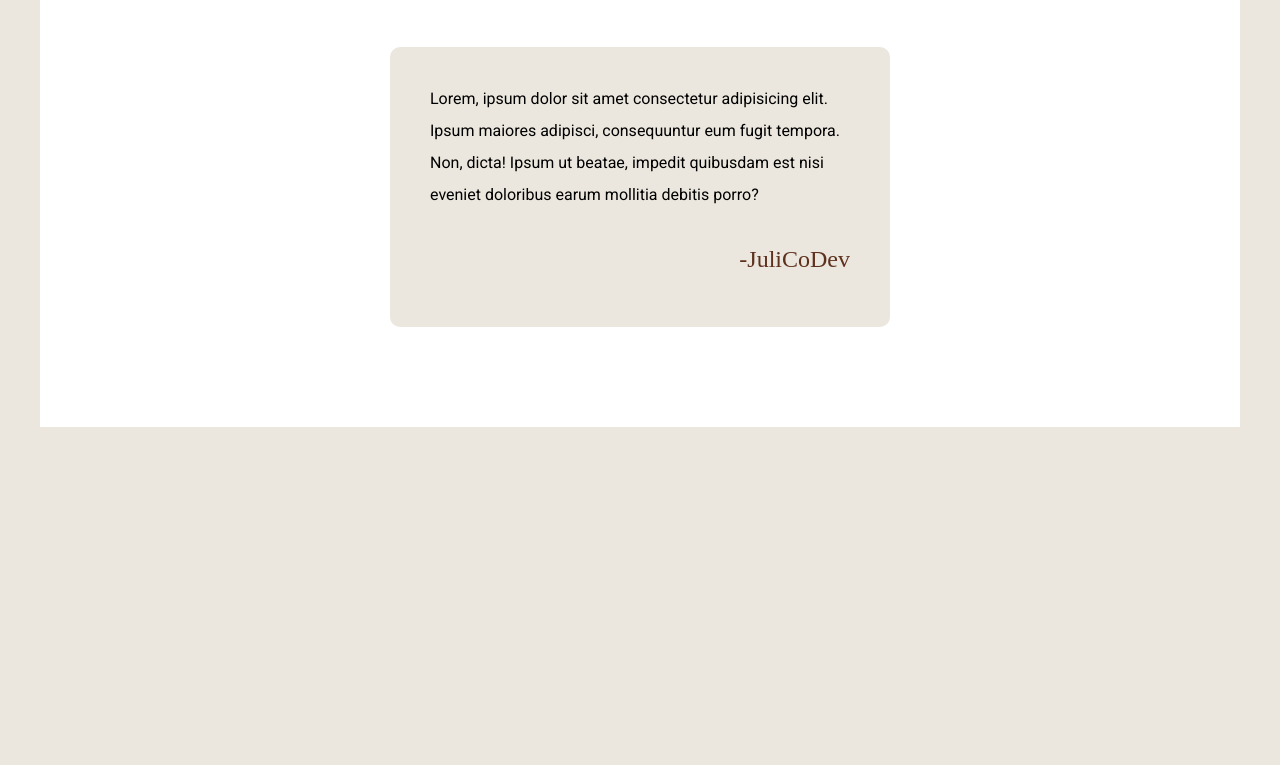
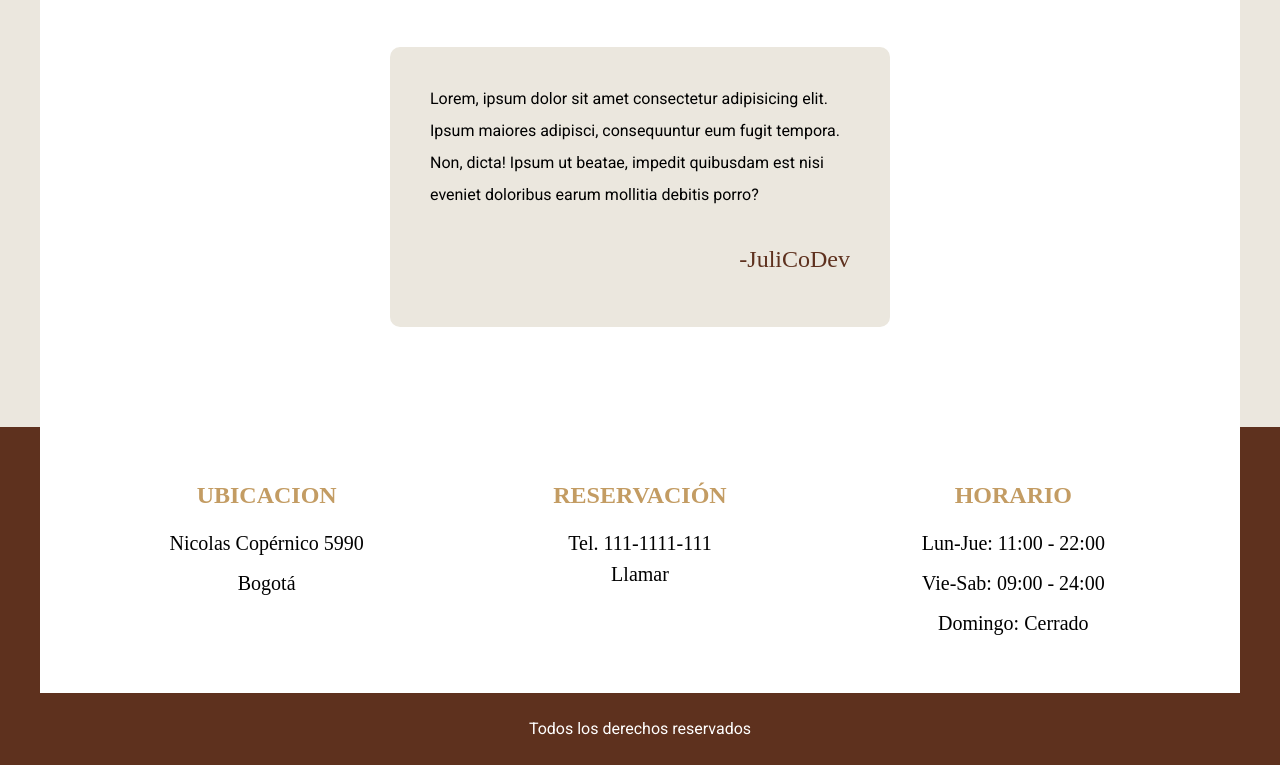
Before and after one commit to JuliGeralDev/cafeteria, a website: page index.html in a window 1280 px wide. Shown: the part 4598-5363 px from the top of the page. Before the commit the page ends 5025 px from the top, so only its background shows below. Drawn offline with Linux system fonts and the light colour scheme; a web font is replaced by a local one.

Commit message:
Agregando footer

```diff
--- a/index.html
+++ b/index.html
@@ -177,5 +177,28 @@
             </p>
         </div>
     </section>
+
+
+    <footer class="footer">
+        <div class="contenedor contenido-footer bg-white">
+            <div class="footer-box ubicacion">
+                <h3>Ubicacion</h3>
+                <p>Nicolas Copérnico 5990</p>
+                <p>Bogotá</p>
+            </div>
+            <div class="footer-box reservacion">
+                <h3>Reservación</h3>
+                <p>Tel. 111-1111-111</p>
+                <a href="tel:111-1111-111">Llamar</a>
+            </div>
+            <div class="footer-box horario">
+                <h3>Horario</h3>
+                <p>Lun-Jue: 11:00 - 22:00</p>
+                <p>Vie-Sab: 09:00 - 24:00</p>
+                <p>Domingo: Cerrado</p>
+            </div>
+        </div>
+        <p class="copyright">Todos los derechos reservados</p>
+    </footer>
 </body>
 </html>
--- a/src/scss/app.scss
+++ b/src/scss/app.scss
@@ -1,3 +1,4 @@
 @use 'base';
 @use 'header';
 @use 'inicio';
+@use 'footer';
--- /dev/null
+++ b/src/scss/footer/_footer.scss
@@ -0,0 +1,44 @@
+@use 'base/variables' as v;
+@use 'base/mixins' as m;
+
+
+.footer{
+    background-color: v.$primario;
+
+    .contenido-footer{
+        padding: 5rem;
+
+        @include m.tablet{
+            @include m.grid(3, 2rem)
+        }
+    }
+
+    .copyright{
+        text-align: center;
+        margin: 0;
+        padding: 2rem;
+        color: v.$blanco;
+    }
+}
+
+
+.footer-box{
+    font-family: v.$fuenteCursiva;
+    text-align: center;
+    margin-bottom: v.$separacion;
+    @include m.tablet{
+        margin-bottom: 0;
+    }
+
+    h3{
+        font-family: v.$fuenteCursiva;
+        margin: 0 0 1rem 0;
+        font-size: 2.4rem;
+        color: v.$secundario;
+    }
+    p , a{
+        font-size: 2rem;
+        margin: 0;
+    }
+
+}
--- /dev/null
+++ b/src/scss/footer/_index.scss
@@ -0,0 +1 @@
+@forward 'footer';
```
Also changed, not shown: build/css/app.css.
